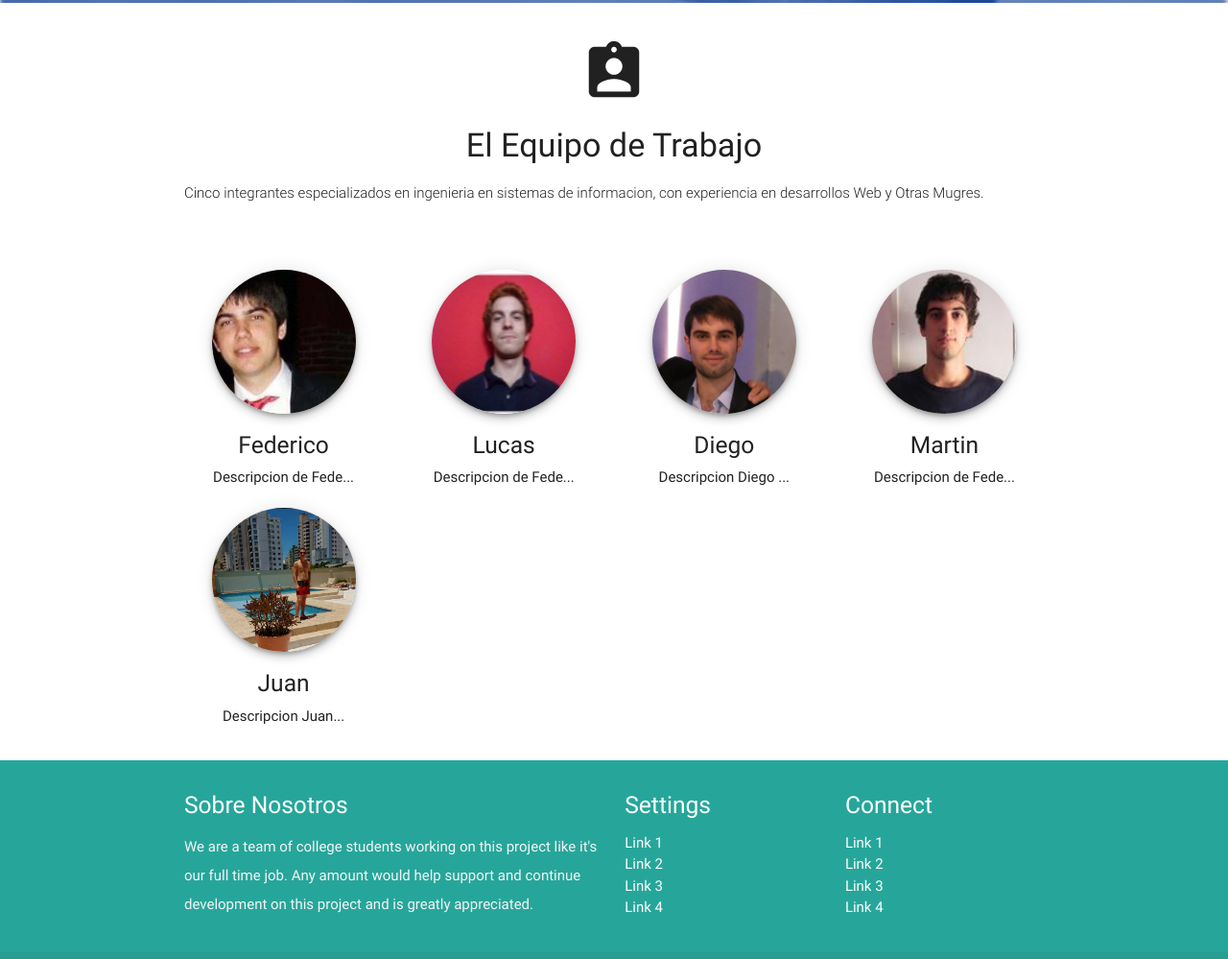
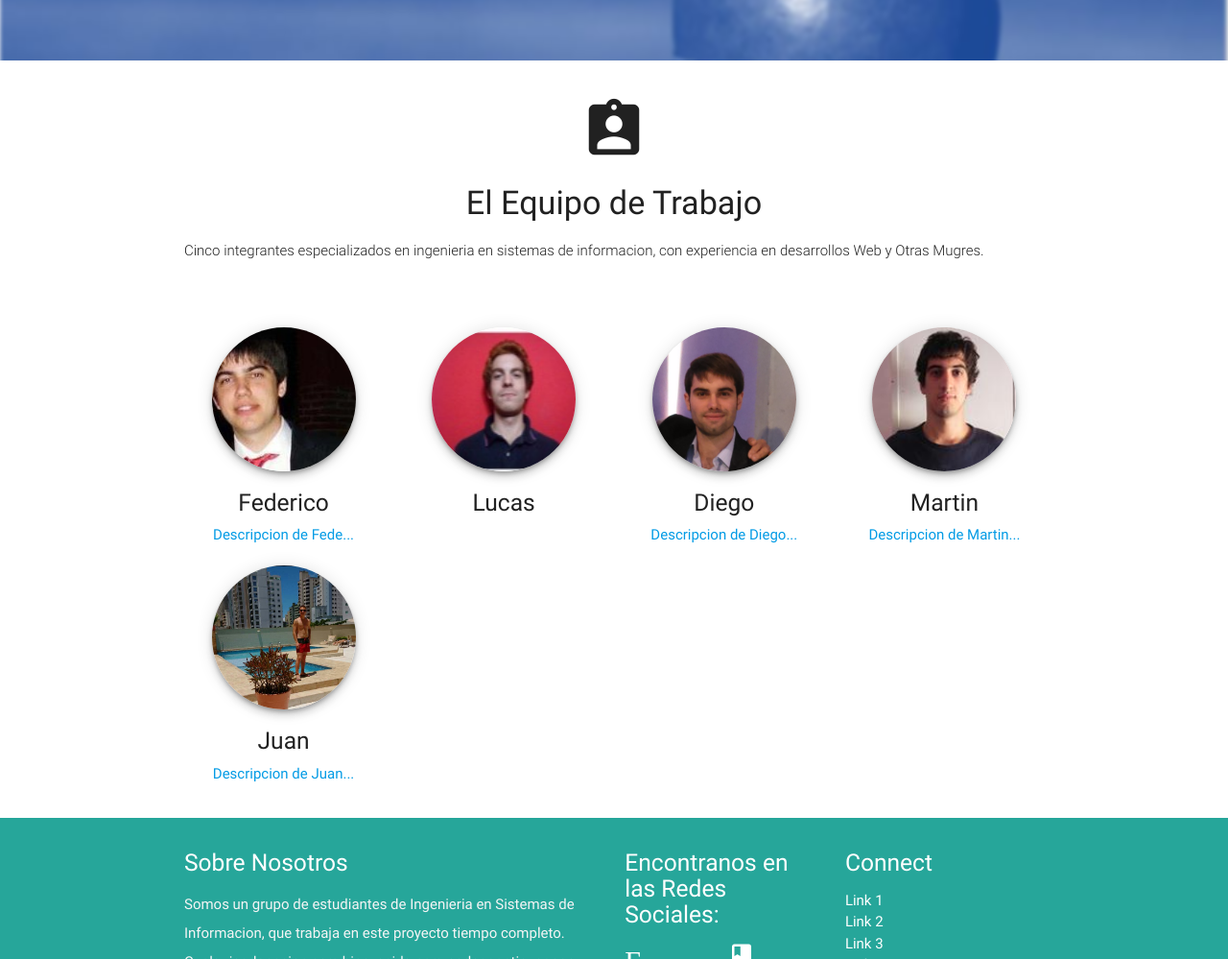
Before and after one commit to gauchoGS/gauchogs.github.io, a plain HTML site: page index.html in a window 1280 px wide. Shown: the part 1801-2800 px from the top of the page at 96% size. Drawn offline with nearby package versions, Linux system fonts and the light colour scheme.

Commit message:
Algunas movidas turbias

```diff
--- a/index.html
+++ b/index.html
@@ -9,6 +9,7 @@
   <link href="https://fonts.googleapis.com/icon?family=Material+Icons" rel="stylesheet">
   <link href="css/materialize.css" type="text/css" rel="stylesheet" media="screen,projection"/>
   <link href="css/style.css" type="text/css" rel="stylesheet" media="screen,projection"/>
+
 </head>
 
 <!-- Body de la pagina -->
@@ -71,7 +72,8 @@
             <h2 class="center brown-text"><i class="material-icons">developer_board</i></h2>
             <h5 class="center">Metodologia PMI</h5>
 
-            <p class="light">By utilizing elements and principles of Material Design, we were able to create a framework that incorporates components and animations that provide more feedback to users. Additionally, a single underlying responsive system across all platforms allow for a more unified user experience.</p>
+            <p class="light"> Somos un grupo que considera que la metodologia PMI, es fundamental para la planificacion de los proyectos que tenemos.Por eso, nuestro personal se encuentra totalmente capacitado en esto, para que a la hora de tomar decisiones sobre un proyecto todos puedan ser parte y a su vez, aportar su vision con respecto a como se va a planificar dichos proyectos.
+            <!--By utilizing elements and principles of Material Design, we were able to create a framework that incorporates components and animations that provide more feedback to users. Additionally, a single underlying responsive system across all platforms allow for a more unified user experience.--></p>
           </div>
         </div>
 
@@ -80,7 +82,8 @@
             <h2 class="center brown-text"><i class="material-icons">settings</i></h2>
             <h5 class="center">Alta Eficiencia</h5>
 
-            <p class="light">We have provided detailed documentation as well as specific code examples to help new users get started. We are also always open to feedback and can answer any questions a user may have about Materialize.</p>
+            <p class="light"> Utilizamos metodologias agiles, y damos capacitaciones a nuestro personal con respecto a èsta. ya que consideramos que es una metodologia de trabajo en el ambito de desarrollo de software, fundamental para poder entregar un producto de alta calidad en los tiempos establecidos.
+            <!--We have provided detailed documentation as well as specific code examples to help new users get started. We are also always open to feedback and can answer any questions a user may have about Materialize.--></p>
           </div>
         </div>
 
@@ -176,7 +179,7 @@
           <img src="imagenes/equipo/federico.jpg" width="150px" class="circle z-depth-3">
           <span class="light-text">
             <h5>Federico</h5>
-            Descripcion de Fede...
+            <a href="#">Descripcion de Fede...</a>
           </span>
         <!-- </div> -->
       </div>
@@ -186,7 +189,7 @@
           <img src="imagenes/equipo/lucas.jpg" width="150px" class="circle  z-depth-3">
           <span class="light-text">
             <h5>Lucas</h5>
-            Descripcion de Fede...
+
           </span>
         <!-- </div> -->
       </div>
@@ -197,7 +200,7 @@
           <img src="imagenes/equipo/diego.jpg" width="150px" class="circle  z-depth-3">
           <span class="light-text">
             <h5>Diego</h5>
-            Descripcion Diego ...
+            <a href="#">Descripcion de Diego...</a>
           </span>
         <!-- </div> -->
       </div>
@@ -208,7 +211,7 @@
           <img src="imagenes/equipo/galeano.jpg" width="150px" class="circle  z-depth-3">
           <span class="light-text">
             <h5>Martin</h5>
-            Descripcion de Fede...
+            <a href="#">Descripcion de Martin...</a>
           </span>
         <!-- </div> -->
       </div>
@@ -219,7 +222,7 @@
           <img src="imagenes/equipo/juan.jpg" width="150px" class="circle  z-depth-3">
           <span class="light-text">
             <h5>Juan</h5>
-            Descripcion Juan...
+            <a href="#">Descripcion de Juan...</a>
           </span>
         <!-- </div> -->
       </div>
@@ -247,14 +250,17 @@
       <div class="row">
         <div class="col l6 s12">
           <h5 class="white-text">Sobre Nosotros</h5>
-          <p class="grey-text text-lighten-4">We are a team of college students working on this project like it's our full time job. Any amount would help support and continue development on this project and is greatly appreciated.</p>
+          <p class="grey-text text-lighten-4"> Somos un grupo de estudiantes de Ingenieria en Sistemas de Informacion, que trabaja en este proyecto tiempo completo.
+          Cualquier donacion sera bienvenida para poder continuar con este proyecto sera muy bienvenida y apreciada gratamente.
+          <!--We are a team of college students working on this project like it's our full time job. Any amount would help support and continue development on this project and is greatly appreciated.--></p>
 
 
         </div>
         <div class="col l3 s12">
-          <h5 class="white-text">Settings</h5>
+          <h5 class="white-text">Encontranos en las Redes Sociales:</h5>
+
           <ul>
-            <li><a class="white-text" href="#!">Link 1</a></li>
+            <li><a class="white-text" href="#!"><i class="small material-icons dp48">Facebook</i></a></li>
             <li><a class="white-text" href="#!">Link 2</a></li>
             <li><a class="white-text" href="#!">Link 3</a></li>
             <li><a class="white-text" href="#!">Link 4</a></li>
```
